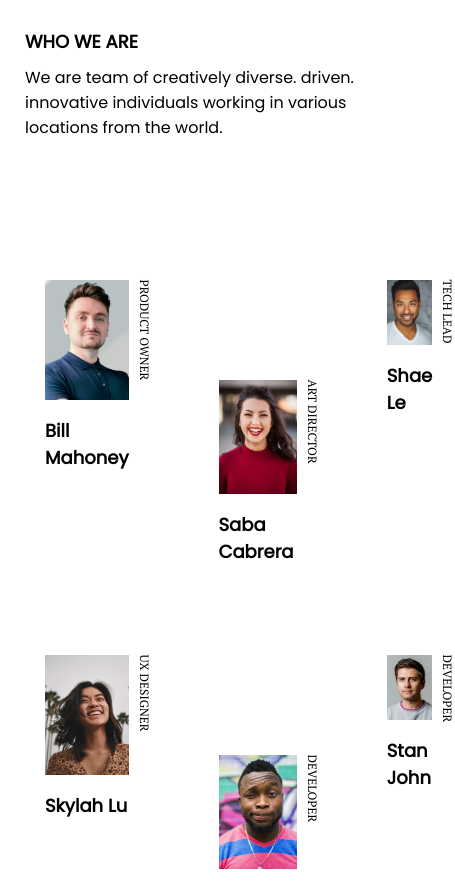
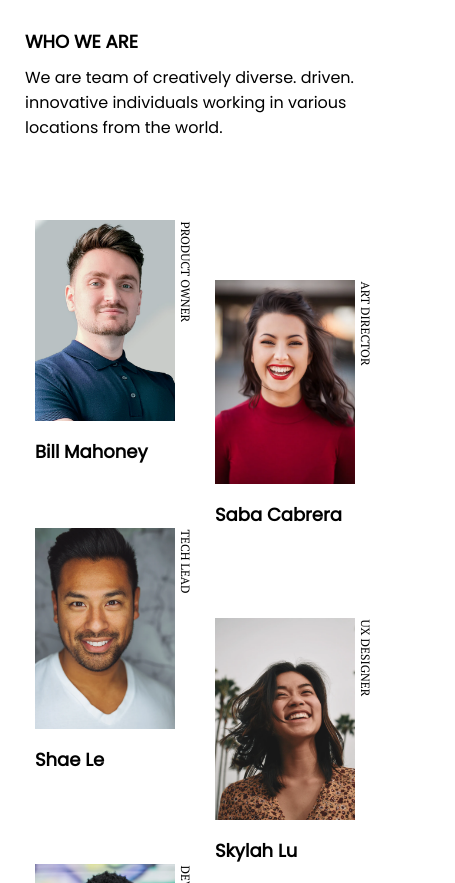
Before and after one commit to abuabdullah23/dev-challenge-02-my-team-page, a plain HTML site: page index.html in a window 390 px wide. Shown: the part 184-1067 px from the top of the page, 455 px wide, since content can reach past the window. Drawn offline with Linux system fonts and the light colour scheme.

Commit message:
Team section responsive for mobile

```diff
--- a/style/style.css
+++ b/style/style.css
@@ -142,4 +142,45 @@ body {
     .header-description {
         width: 100%;
     }
+
+    /* Team section */
+    .team-container {
+        margin-top: 50px;
+        gap: 20px;
+        grid-template-columns: repeat(2, 1fr);
+    }
+
+    .member {
+        padding: 10px;
+    }
+
+    .designation {
+        top: 104px;
+        right: -100px;
+    }
+
+    .member img {
+        width: 100%;
+    }
+
+    .member-2 {
+        margin-top: 60px;
+    }
+
+    .member-3 {
+        margin-top: -40px;
+    }
+
+    .member-4 {
+        margin-top: 50px;
+    }
+
+    .member-5 {
+        margin-top: -40px;
+    }
+
+    .member-6 {
+        margin-top: 50px;
+    }
+
 }
```
